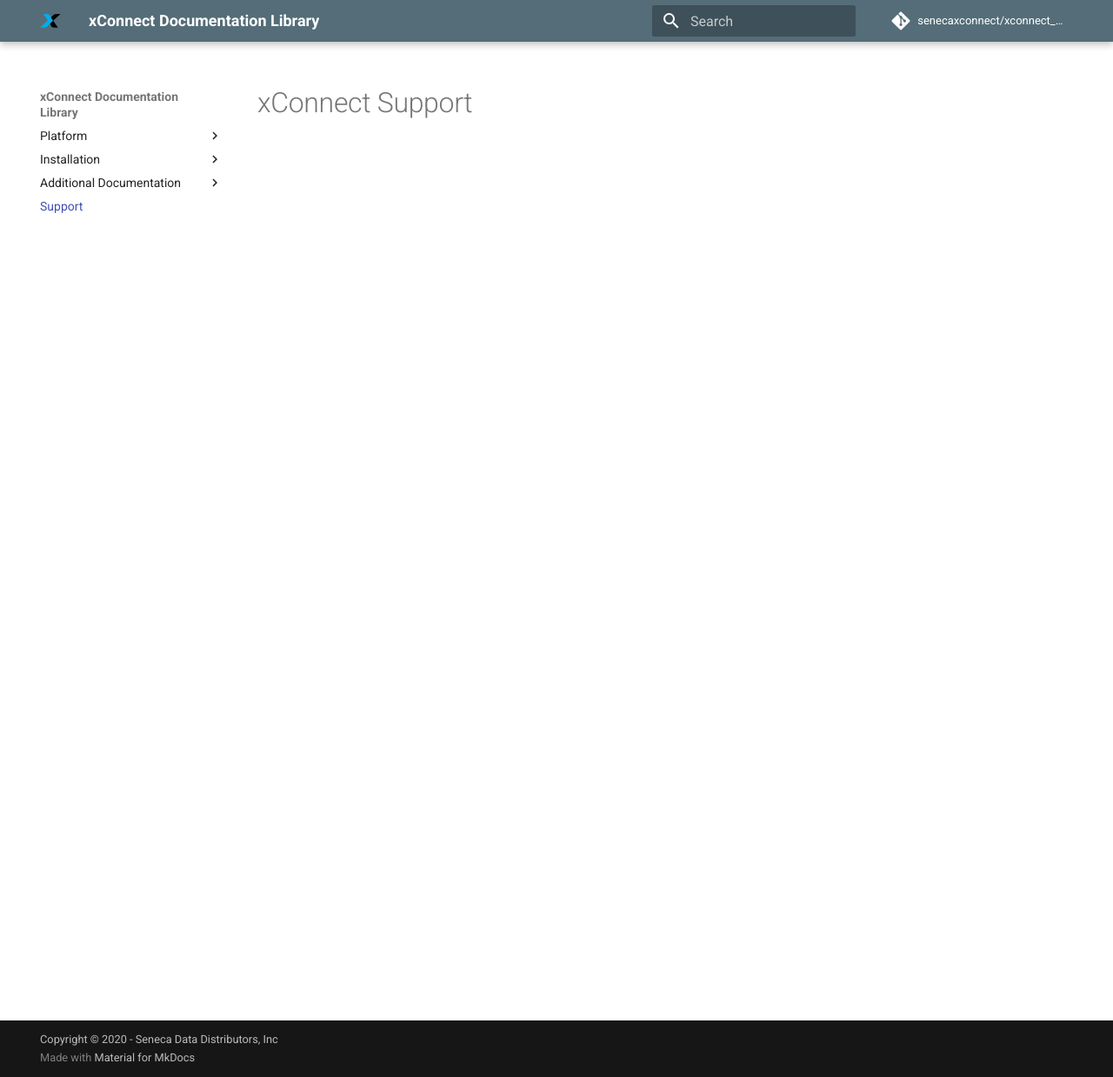
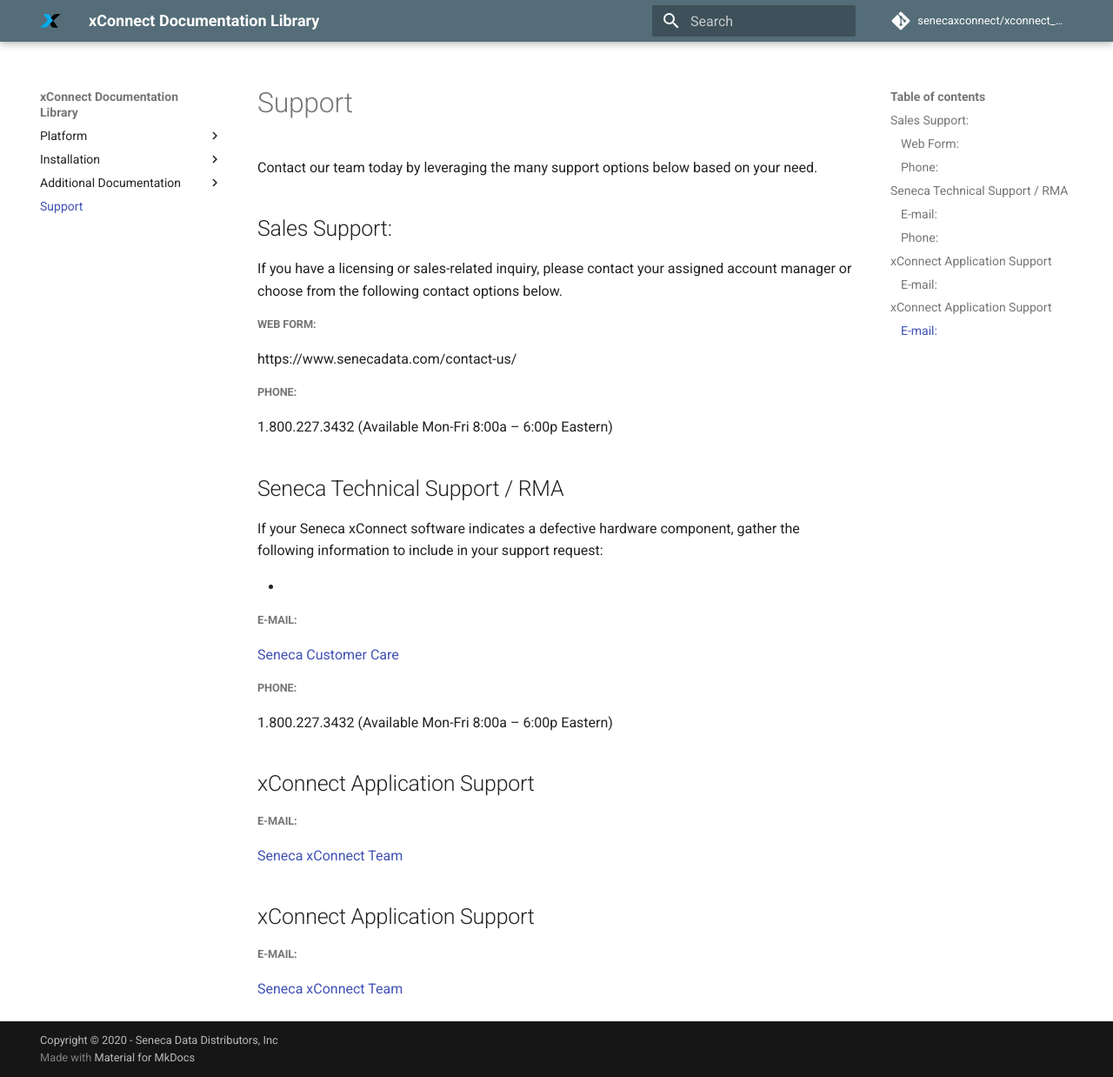
Before and after one commit to senecaxconnect/xconnect_docs, an MkDocs documentation site: the page built from docs/Support.md, in a window 1280 px wide and 1238 px high. Shown: the whole window at 87% size. Built offline with MkDocs 1.6.1 and Material for MkDocs 9.7.7, drawn with Linux system fonts in a browser that asks for light colours; comment, search, counter and statistics services are not loaded.

```diff
--- a/docs/Support.md
+++ b/docs/Support.md
@@ -1 +1,33 @@
-# xConnect Support
+# Support
+
+Contact our team today by leveraging the many support options below based on your need.
+
+## Sales Support:
+If you have a licensing or sales-related inquiry, please contact your
+assigned account manager or choose from the following contact options below.
+
+##### Web Form:
+https://www.senecadata.com/contact-us/
+##### Phone:
+1.800.227.3432
+(Available Mon-Fri 8:00a – 6:00p Eastern)
+
+## Seneca Technical Support / RMA
+If your Seneca xConnect software indicates a defective hardware component,
+gather the following information to include in your support request:
+
+-
+
+##### E-mail:
+[Seneca Customer Care](mailto:senecacustomercare@arrow.com)
+##### Phone:
+1.800.227.3432
+(Available Mon-Fri 8:00a – 6:00p Eastern)
+
+## xConnect Application Support
+##### E-mail:
+[Seneca xConnect Team](mailto:support@senecaxconnect.com)
+
+## xConnect Application Support
+##### E-mail:
+[Seneca xConnect Team](mailto:support@senecaxconnect.com)
--- a/mkdocs.yml
+++ b/mkdocs.yml
@@ -8,10 +8,10 @@ repo_url: 'https://github.com/senecaxconnect/xconnect_docs'
 
 nav:
     - Platform:
-       - Overview: Overview.md
-       - Server Agent: Agent.md
-       - Gateway: Gateway.md
-       - Web Dashboard: Dashboard.md
+       - Overview: Platform_Overview.md
+       - Server Agent: Agent_Overview.md
+       - Gateway: Gateway_Overview.md
+       - Web Dashboard: Dashboard_Overview.md
     - Installation:
        - Getting Started: Getting_Started.md
        - Step 1 - Gateway Setup:
```
Also changed, not shown: docs/Agent.md (deleted, +0 -3 lines), docs/Agent_Overview.md (added, +35 -0 lines), docs/Platform_Overview.md (renamed from docs/Overview.md, +4 -4 lines), docs/Agent_Install.md (added), docs/Cyber_Security.md (added), docs/Dashboard_Overview.md (renamed from docs/Dashboard.md), docs/Dashboard_Setup.md (added), docs/Data_Flow.md (added), docs/Gateway_Docker.md (added), docs/Gateway_Overview.md (renamed from docs/Gateway.md), docs/Gateway_TurnKey.md (renamed from docs/Onboard.md), docs/Getting_Started.md (added).
